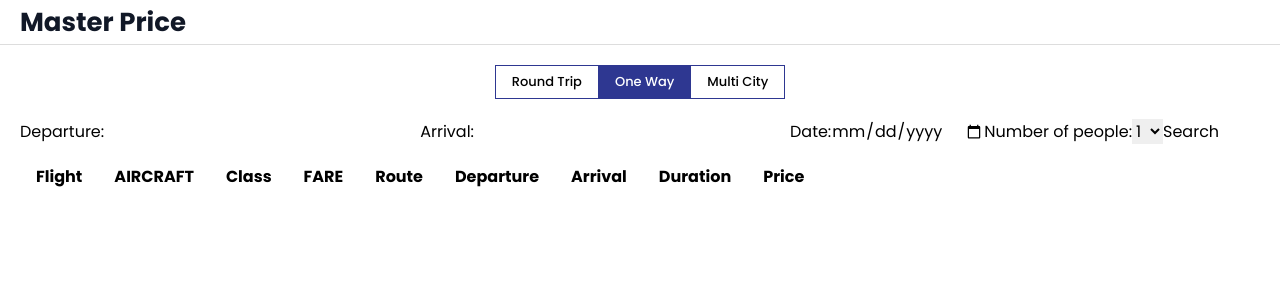
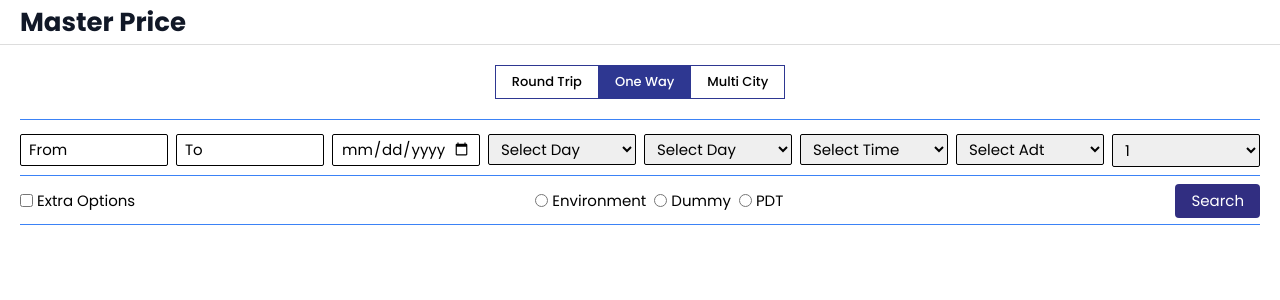
Before and after one commit to badalhalder99/flight, a React (Vite) app: page / in a window 1280 px wide. Shown: the top 300 px of the page. Built offline with nearby package versions, Linux system fonts and the light colour scheme.

Commit message:
done project by badal halder

```diff
--- a/src/components/flightSearch/FlightSearch .jsx
+++ b/src/components/flightSearch/FlightSearch .jsx
@@ -1,13 +1,26 @@
 import React, { useState } from 'react';
 
-const FlightSearch = ({ flightData }) => {
+const FlightSearch = ({ flightData,successMessage }) => {
     const [departure, setDeparture] = useState('');
     const [arrival, setArrival] = useState('');
     const [date, setDate] = useState('');
+    const [selectedDayMinus, setSelectedDayMinus] = useState('');
+    const [selectedDayPlus, setSelectedDayPlus] = useState('');
+    const [Time, setTime] = useState('');
+    const [adt, setAdt] = useState('');
     const [people, setPeople] = useState(1);
     const [searchResults, setSearchResults] = useState([]);
+    //checkbox,radio button state:
+    const [isChecked, setIsChecked] = useState(false);
+    const [selectedOption, setSelectedOption] = useState('');
 
-    console.log("SearchResults:", searchResults);
+    const handleCheckboxChange = () => {
+      setIsChecked(!isChecked);
+    };
+
+    const handleRadioChange = (event) => {
+      setSelectedOption(event.target.value);
+    };
 
     const handleSubmit = (e) => {
         e.preventDefault();
@@ -32,71 +45,158 @@ const FlightSearch = ({ flightData }) => {
         });
 
         setSearchResults(results);
-        console.log("filterResult:", results);
     };
-
-
-
-
-    const formatDate = (dateTimeString) => {
-        const dateTime = new Date(dateTimeString);
-        const day = dateTime.getDate();
-        const month = dateTime.getMonth() + 1; // Month is zero-based, so we add 1
-        const year = dateTime.getFullYear() % 100; // Get last two digits of the year
-        return `${day < 10 ? '0' : ''}${day}.${month < 10 ? '0' : ''}${month}.${year}`;
-    };
-
-
 
     return (
         <div className="flight-search">
-            <form onSubmit={handleSubmit}>
-                <label htmlFor="departure">Departure:</label>
+            <form onSubmit={handleSubmit} className='border-t border-b border-solid border-blue-500 pt-[14px] pb-[6px]'>
+                <div className="formTop grid lg:grid-cols-8 small:grid-cols-4 gap-2">
+                    <div className="fromInput">
                         <input
                             type="text"
                             id="departure"
+                            placeholder='From'
                             value={departure}
                             onChange={(e) => setDeparture(e.target.value)}
+                            className='border border-solid border-[#000] placeholder-[#000] py-1 px-2 rounded-sm w-full xsmall:text-[15px] 2xsmall:text-[14px]'
+                            required
                         />
-                <label htmlFor="arrival">Arrival:</label>
+                    </div>
+
+                    <div className="toInput">
                         <input
                             type="text"
                             id="arrival"
+                            placeholder='To'
                             value={arrival}
                             onChange={(e) => setArrival(e.target.value)}
+                            className='border border-solid border-[#000] placeholder-[#000] py-1 px-2 rounded-sm w-full xsmall:text-[15px] 2xsmall:text-[14px]'
+                            required
                         />
-                <label htmlFor="date">Date:</label>
+                    </div>
+
+                    <div className="dateInput">
                         <input
                             type="date"
                             id="date"
+                            placeholder='Date'
                             value={date}
                             onChange={(e) => setDate(e.target.value)}
+                            className='border border-solid border-[#000] placeholder-[#000] py-[3px] px-2 rounded-sm w-full xsmall:text-[15px] 2xsmall:text-[14px]'
                         />
-                <label htmlFor="people">Number of people:</label>
+                    </div>
+
+                    <div className="dayInput">
+                        <select id="day" value={selectedDayMinus} onChange={(e) => setSelectedDayMinus(e.target.value)} className='border border-solid border-[#000] placeholder-[#000] py-[3px] px-2 rounded-sm w-full xsmall:text-[15px] 2xsmall:text-[14px]'>
+                            <option value="">Select Day</option>
+                            <option value="monday">Day-</option>
+                        </select>
+                    </div>
+                    <div className="day2Input">
+                        <select id="day2" value={selectedDayPlus} onChange={(e) => setSelectedDayPlus(e.target.value)} className='border border-solid border-[#000] placeholder-[#000] py-[3px] px-2 rounded-sm w-full xsmall:text-[15px] 2xsmall:text-[14px]'>
+                            <option value="">Select Day</option>
+                            <option value="monday">Day+</option>
+                        </select>
+                    </div>
+                    <div className="day3Input">
+                        <select id="day3" value={Time} onChange={(e) => setTime(e.target.value)} className='border border-solid border-[#000] placeholder-[#000] py-[3px] px-2 rounded-sm w-full xsmall:text-[15px] 2xsmall:text-[14px]'>
+                            <option value="">Select Time</option>
+                            <option value="monday">Any Time</option>
+                        </select>
+                    </div>
+
+                    <div className="day4Input">
+                        <select id="day4" value={adt} onChange={(e) => setAdt(e.target.value)} className='border border-solid border-[#000] placeholder-[#000] py-[3px] px-2 rounded-sm w-full xsmall:text-[15px] 2xsmall:text-[14px]'>
+                            <option value="">Select Adt</option>
+                            <option value="monday">ADT</option>
+                        </select>
+                    </div>
+
+                    <div className="travelerInput">
                         <select
                             id="people"
                             value={people}
+                            placeholder='Traveler'
                             onChange={(e) => setPeople(parseInt(e.target.value))}
+                            className='border border-solid border-[#000] placeholder-[#000] py-1 px-2 rounded-sm w-full xsmall:text-[15px] 2xsmall:text-[14px]'
+                            required
                         >
+                            <option value="">Select seat</option>
                             {[...Array(9).keys()].map(num => (
                                 <option key={num + 1} value={num + 1}>{num + 1}</option>
                             ))}
                         </select>
-                <button type="submit">Search</button>
+                    </div>
+                </div>
+                <div className="formBottom flex small:flex-row 2xsmall:flex-col small:justify-between 2xsmall:justify-start small:items-center 2xsmall:items-start pt-2 mt-2 border-t border-solid border-blue-500 small:w-auto 2xsmall:w-full">
+                    <div className="checkbox">
+                        <label className='flex items-center xsmall:text-[15px] 2xsmall:text-[14px]'>
+                            <input
+                            type="checkbox"
+                            checked={isChecked}
+                            onChange={handleCheckboxChange}
+                            className='mr-1 2xsmall:text-[14px]'
+                            />
+                            Extra Options
+                        </label>
+                    </div>
+                    <div className='radioButtonWrap flex items-center justify-center xsmall:text-[15px] 2xsmall:text-[14px]'>
+                        <label className='flex items-center small:ml-2 2xsmall:ml-0'>
+                            <input
+                                type="radio"
+                                value="option1"
+                                checked={selectedOption === "option1"}
+                                onChange={handleRadioChange}
+                                className='mr-1 2xsmall:text-[14px]'
+                            />
+                            Environment
+                        </label>
+
+                        <label className='flex items-center ml-2 xsmall:text-[15px] 2xsmall:text-[14px]'>
+                            <input
+                                type="radio"
+                                value="option2"
+                                checked={selectedOption === "option2"}
+                                onChange={handleRadioChange}
+                                className='mr-1 2xsmall:text-[14px]'
+                            />
+                            Dummy
+                        </label>
+
+                        <label className='flex items-center ml-2 xsmall:text-[15px] 2xsmall:text-[14px]'>
+                            <input
+                                type="radio"
+                                value="option3"
+                                checked={selectedOption === "option3"}
+                                onChange={handleRadioChange}
+                                className='mr-1 2xsmall:text-[14px]'
+                            />
+                            PDT
+                        </label>
+                    </div>
+                    <div className="submitButton small:pb-[0] 2xsmall:pb-2 small:w-auto 2xsmall:w-full">
+                        <button type="submit" className='bg-[#312e81] text-white text-semibold xsmall:text-[15px] 2xsmall:text-[14px] py-[6px] px-4 rounded-[4px] small:mt-0 2xsmall:mt-2 btn small:w-auto 2xsmall:w-full'>Search</button>
+                    </div>
+                </div>
             </form>
-            <div className="search-results mt-5">
-                <table>
-                    <thead>
-                        <tr>
-                            <th className='px-4'>Flight</th>
-                            <th className='px-4'>AIRCRAFT</th>
-                            <th className='px-4'>Class</th>
-                            <th className='px-4'>FARE</th>
-                            <th className='px-4'>Route</th>
-                            <th className='px-4'>Departure</th>
-                            <th className='px-4'>Arrival</th>
-                            <th className='px-4'>Duration</th>
-                            <th className='px-4'>Price</th>
+
+            <div className="dataTable">
+                {searchResults.length > 0 && (
+                    <div className="search-results">
+                        <p className="xsmall:text-[15px] 2xsmall:text-[14px] text-black mt-2 mb-3">{successMessage}</p>
+                        <div className="overflow-x-auto">
+                            <table className='w-full bg-[#edeafe] mb-5 table-auto'>
+                                <thead className='bg-[#2e3791]'>
+                                    <tr className='text-left  border-b border-solid border-red-500'>
+                                        <th className='px-3 py-2 font-semibold text-white uppercase text-[14px]'>Flight</th>
+                                        <th className='px-3 py-2 font-semibold text-white uppercase text-[14px]'>AIRCRAFT</th>
+                                        <th className='px-3 py-2 font-semibold text-white uppercase text-[14px]'>Class</th>
+                                        <th className='px-3 py-2 font-semibold text-white uppercase text-[14px]'>FARE</th>
+                                        <th className='px-3 py-2 font-semibold text-white uppercase text-[14px]'>Route</th>
+                                        <th className='px-3 py-2 font-semibold text-white uppercase text-[14px]'>Departure</th>
+                                        <th className='px-3 py-2 font-semibold text-white uppercase text-[14px]'>Arrival</th>
+                                        <th className='px-3 py-2 font-semibold text-white uppercase text-[14px]'>Duration</th>
+                                        <th className='px-3 py-2 font-semibold text-white uppercase text-[14px]'>Price</th>
                                     </tr>
                                 </thead>
                                 <tbody>
@@ -110,16 +210,16 @@ const FlightSearch = ({ flightData }) => {
                                         // Display only if there are filtered segments
                                         if (filteredSegments.length > 0) {
                                             return (
-                                    <tr key={index}>
-                                        <td className='px-4'>{filteredSegments[0].marketingCarrier} {filteredSegments[0].aircraft}</td>
-                                        <td className='px-4'>{filteredSegments[0].flightNumber}</td>
-                                        <td className='px-4'>{flight.class[0][0]}</td>
-                                        <td className='px-4'>{flight.fareBasis[0][0]}</td>
-                                        <td className='px-4'>{filteredSegments.map(segment => segment.departure.iataCode)}- {filteredSegments.map(segment => segment.arrival.iataCode)}</td>
-                                        <td className='px-4'>{filteredSegments[0].departure.at}</td>
-                                        <td className='px-4'>{filteredSegments[filteredSegments.length - 1].arrival.at}</td>
-                                        <td className='px-4'>{flight.itineraries[0].duration}</td>
-                                        <td className='px-4'>{flight.price}</td>
+                                                <tr key={index} className='border-b border-solid border-red-500'>
+                                                    <td className='px-3 py-2 text-[14px] text-nowrap'>{filteredSegments[0].marketingCarrier} {filteredSegments[0].aircraft}</td>
+                                                    <td className='px-3 py-2 text-[14px] text-nowrap'>{filteredSegments[0].flightNumber}</td>
+                                                    <td className='px-3 py-2 text-[14px] text-nowrap'>{flight.class[0][0]}</td>
+                                                    <td className='px-3 py-2 text-[14px] text-nowrap'>{flight.fareBasis[0][0]}</td>
+                                                    <td className='px-3 py-2 text-[14px] text-nowrap'>{filteredSegments.map(segment => segment.departure.iataCode)}- {filteredSegments.map(segment => segment.arrival.iataCode)}</td>
+                                                    <td className='px-3 py-2 text-[14px] text-nowrap'>{filteredSegments[0].departure.at}</td>
+                                                    <td className='px-3 py-2 text-[14px] text-nowrap'>{filteredSegments[filteredSegments.length - 1].arrival.at}</td>
+                                                    <td className='px-3 py-2 text-[14px] text-nowrap'>{flight.itineraries[0].duration}</td>
+                                                    <td className='px-3 py-2 text-[14px] text-nowrap'>{flight.price}</td>
                                                 </tr>
                                             );
                                         } else {
@@ -131,6 +231,9 @@ const FlightSearch = ({ flightData }) => {
                             </table>
                         </div>
                     </div>
+                )}
+            </div>
+        </div>
     );
 };
 
--- a/src/components/home/Home.jsx
+++ b/src/components/home/Home.jsx
@@ -45,7 +45,7 @@ const Home = () => {
 
                     {activeTab === 2 && (
                         <>
-                            <FlightSearch flightData={flightData.flightOffer} />
+                            <FlightSearch flightData={flightData.flightOffer} successMessage={flightData.message} />
                         </>
                     )}
                     {activeTab === 3 && (
```
Lines whose indentation alone changed are shown as unchanged.
